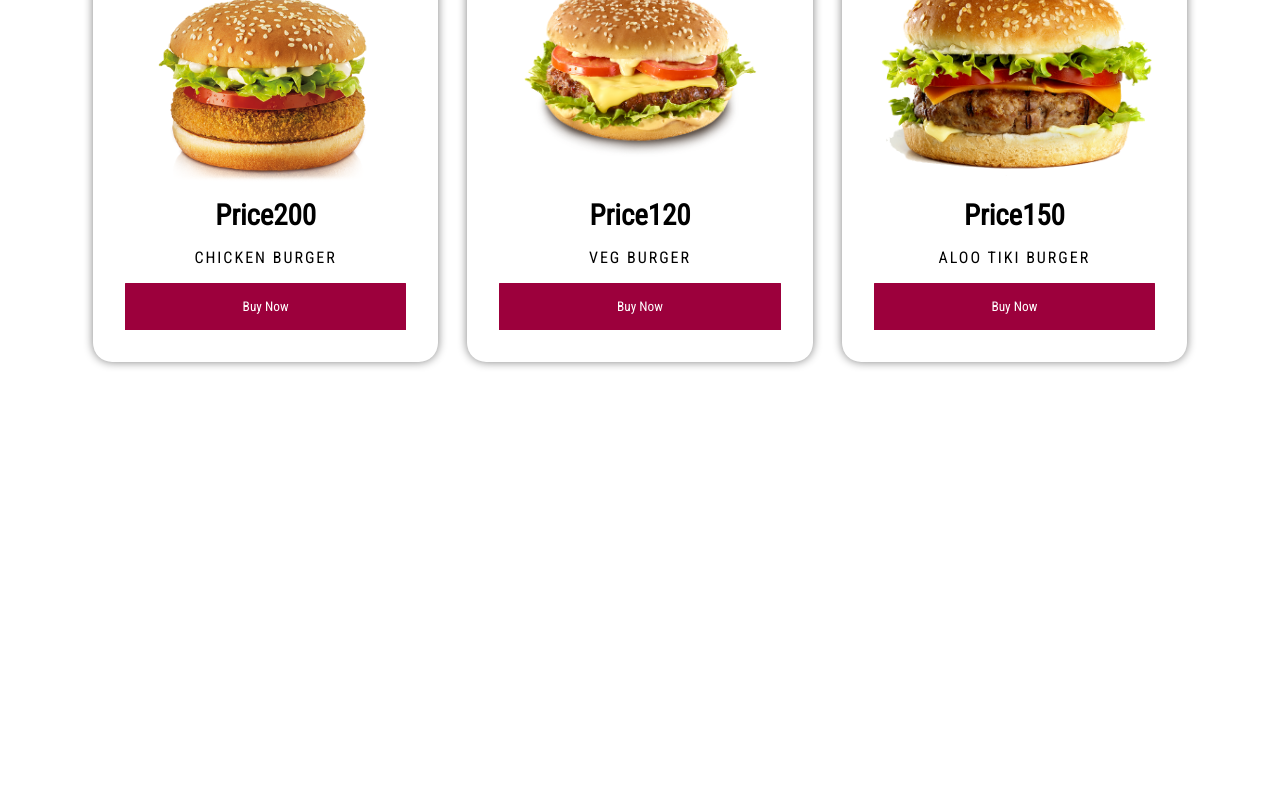
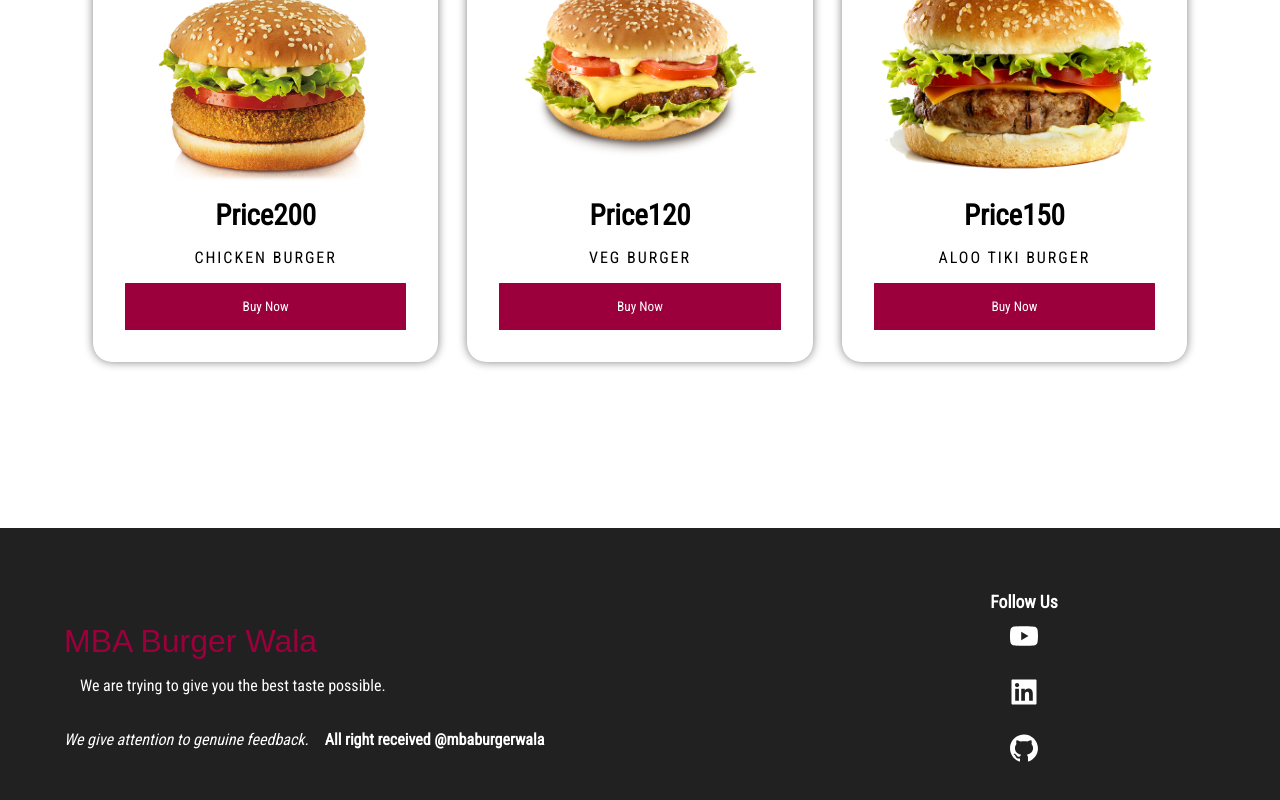
Before and after one commit to irkfaisal/Btech_Burger_Wala, a React (Create React App) app in the folder fronted/: page / in a window 1280 px wide. Shown: the part 1632-2432 px from the top of the page. Before the commit the page ends 2160 px from the top, so only its background shows below. Built offline with nearby package versions, Linux system fonts and the light colour scheme.

Commit message:
footer section

```diff
--- a/fronted/src/App.js
+++ b/fronted/src/App.js
@@ -2,12 +2,13 @@
 import "./style/app.scss";
 import Home from "./components/home/Home"
 import Header from "./components/layout/Header"
+import Footer from "./components/layout/Footer";
 
 import './style/header.scss'
 import './style/home.scss'
 import './style/founder.scss'
 import './style/menu.scss'
-import './style/menuCard.scss'
+import './style/footer.scss'
 
 
 function App() {
@@ -17,7 +18,9 @@
       <Routes>
         <Route path="/" element={<Home />} />
       </Routes>
+      <Footer />
     </BrowserRouter>
+
   );
 }
 
--- a/fronted/src/components/home/Menu.jsx
+++ b/fronted/src/components/home/Menu.jsx
@@ -18,6 +18,7 @@
           itemPrice={200}
           tittle={"chicken burger"}
           handler={addToCartHandler}
+          delay={0.1}
         />
         <MenuCard
           itemNum={2}
@@ -25,6 +26,7 @@
           itemPrice={120}
           tittle={"Veg burger"}
           handler={addToCartHandler}
+          delay= {0.5}
         />
         <MenuCard
           itemNum={3}
@@ -32,6 +34,7 @@
           itemPrice={150}
           tittle={"Aloo tiki burger"}
           handler={addToCartHandler}
+          delay= {0.8}
         />
       </div>
     </section>
--- a/fronted/src/components/home/MenuCard.jsx
+++ b/fronted/src/components/home/MenuCard.jsx
@@ -1,9 +1,21 @@
 import React from 'react'
 import { motion } from 'framer-motion'
 
-const MenuCard = ({ itemNum, burgerSrc, itemPrice, tittle, handler }) => {
+const MenuCard = ({ itemNum, burgerSrc, itemPrice, tittle, handler, delay=0 }) => {
     return (
-        <motion.div className='menuCard'>
+        <motion.div className='menuCard'
+            initial={{
+                x: "-100%",
+                opacity: 0,
+            }}
+            whileInView={{
+                x: 0,
+                opacity: 1,
+            }}
+            transition={{
+                delay,
+            }}
+        >
             <div>Item {itemNum}</div>
             <main>
                 <img src={burgerSrc} alt={itemNum} />
--- /dev/null
+++ b/fronted/src/components/layout/Footer.jsx
@@ -0,0 +1,35 @@
+import React from 'react'
+import { AiFillLinkedin, AiFillYoutube, AiFillGithub } from "react-icons/ai";
+
+
+const Footer = () => {
+    return (
+        <footer>
+            <div>
+                <h2>MBA Burger Wala</h2>
+
+                <p>We are trying to give you the best taste possible.</p>
+                <br />
+
+                <em>We give attention to genuine feedback.</em>
+
+                <strong>All right received @mbaburgerwala</strong>
+            </div>
+            <aside>
+                <h4>Follow Us</h4>
+
+                <a href="https://linkedin.com/irkfaisal">
+                    <AiFillYoutube />
+                </a>
+                <a href="https://linkedin.com/irkfaisal">
+                    <AiFillLinkedin />
+                </a>
+                <a href="https://github.com/irkfaisal">
+                    <AiFillGithub />
+                </a>
+            </aside>
+        </footer>
+    )
+}
+
+export default Footer
--- /dev/null
+++ b/fronted/src/style/footer.scss
@@ -0,0 +1,52 @@
+
+
+@import "colors";
+
+footer {
+//   min-height: 5rem;
+  background-color: $dark;
+  padding: 4rem;
+  display: grid;
+  grid-template-columns: 2fr 1fr;
+  color: white;
+  align-items: center;
+
+  h2 {
+    color: $red;
+    font-family: fantasy;
+    font-weight: 400;
+    font-size: 2rem;
+  }
+
+  p,
+  strong {
+    margin: 1rem;
+  }
+
+  aside {
+    height: 100%;
+    display: flex;
+    flex-direction: column;
+    align-items: center;
+
+    h4 {
+      font-size: 1.1rem;
+    }
+
+    a {
+      margin: 0.5rem;
+      font-size: 2rem;
+      color: white;
+      &:hover {
+        color: $red;
+      }
+    }
+  }
+}
+
+@media screen and (max-width: 850px) {
+  footer {
+    grid-template-columns: 1fr;
+    text-align: center;
+  }
+}
--- a/fronted/src/style/menu.scss
+++ b/fronted/src/style/menu.scss
@@ -68,3 +68,14 @@
     }
 
 }
+
+@media screen and (max-width:850px) {
+    #menu>div {
+        flex-direction: column;
+    }
+
+    .menuCard {
+        width: 80%;
+        margin: 1rem 0;
+    }
+}
```
Also changed, not shown: fronted/src/style/menuCard.scss (deleted).
